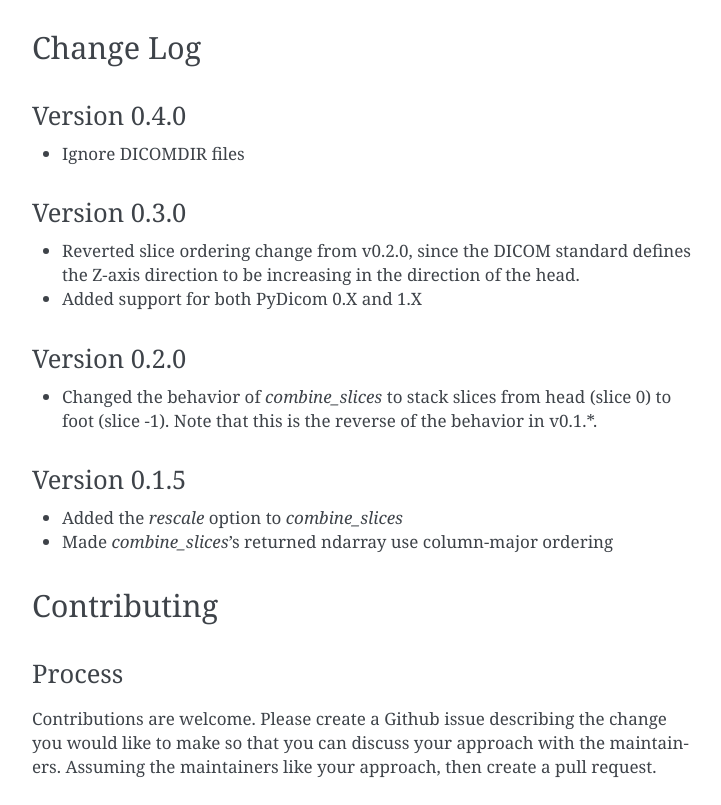
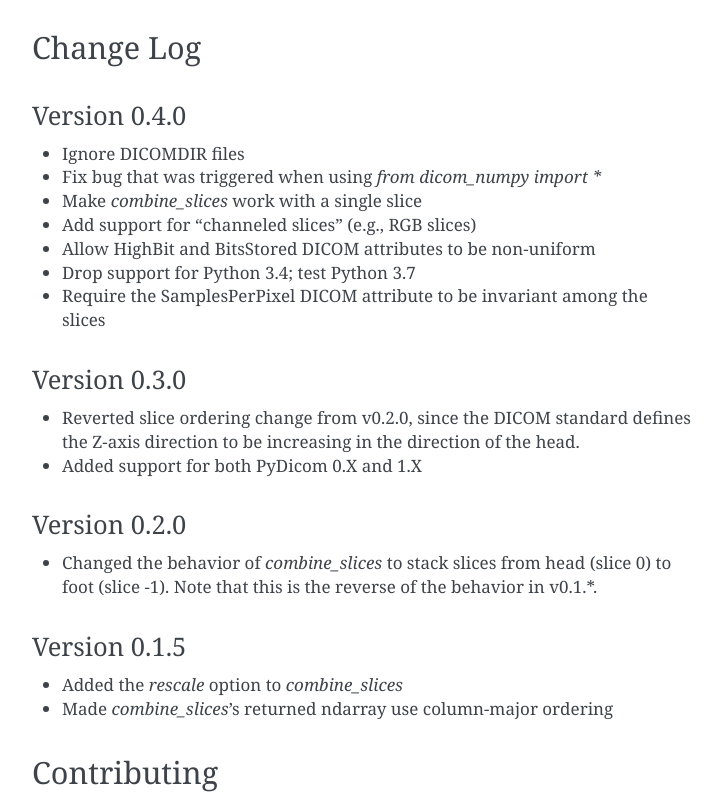
Before and after one commit to innolitics/dicom-numpy, a Sphinx documentation site: the page built from docs/source/index.rst, in a window 1280 px wide and 900 px high, scrolled down 1274 px, cut to the strip 95-900 px from the top of the window. Shown: the whole strip, without its empty margins (388-1109 px from the left). Built offline with Sphinx 7.4.7, drawn with Linux system fonts in a browser that asks for light colours.

Commit message:
Update documentation + changelog

```diff
--- a/docs/source/index.rst
+++ b/docs/source/index.rst
@@ -73,6 +73,12 @@
 Version 0.4.0
 -------------
 - Ignore DICOMDIR files
+- Fix bug that was triggered when using `from dicom_numpy import *`
+- Make `combine_slices` work with a single slice
+- Add support for "channeled slices" (e.g., RGB slices)
+- Allow HighBit and BitsStored DICOM attributes to be non-uniform
+- Drop support for Python 3.4; test Python 3.7
+- Require the SamplesPerPixel DICOM attribute to be invariant among the slices
 
 Version 0.3.0
 -------------
```
Also changed, not shown: 1 other file.
